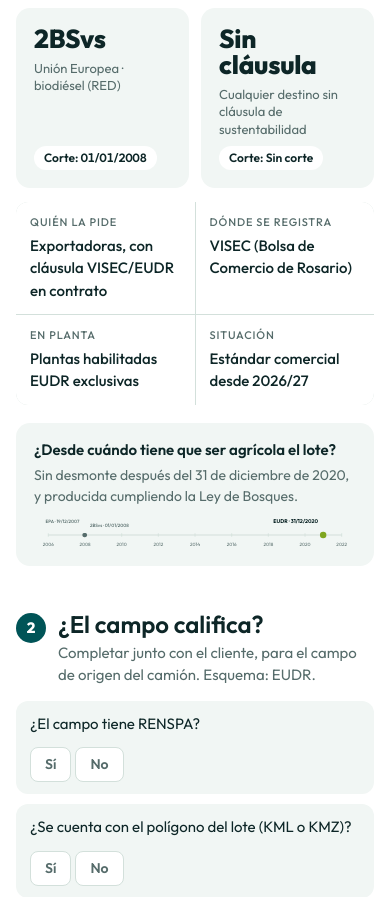
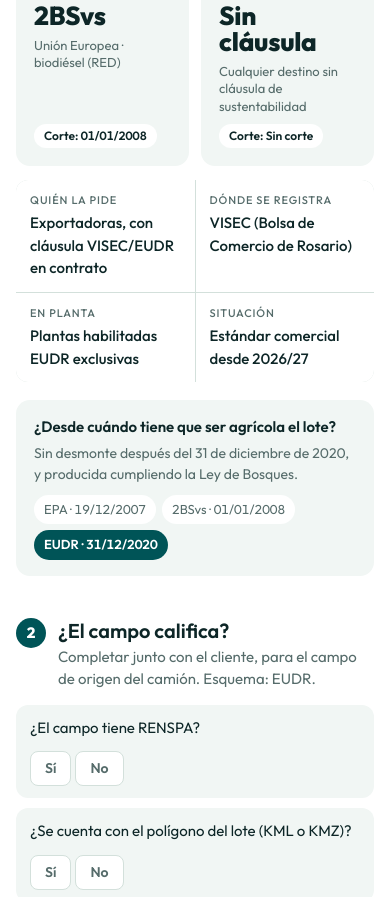
Before and after one commit to serafin2023/Sustentable, a website: page index.html in a window 390 px wide. Shown: the part 872-1769 px from the top of the page. Drawn offline with Linux system fonts and the light colour scheme.

Commit message:
Add files via upload

```diff
--- a/index.html
+++ b/index.html
@@ -1,4 +1,8 @@
-<!doctype html><html lang="es"><head><meta charset="utf-8"><meta name="viewport" content="width=device-width,initial-scale=1,viewport-fit=cover"><title>Programa de Soja Sustentable</title><meta name="description" content="Guía interactiva del programa de sustentabilidad y trazabilidad de soja: esquemas comerciales (EUDR, EPA, 2BSvs, sin cláusula), calificación de lotes y recorridos logísticos."><meta property="og:title" content="Programa de Soja Sustentable"><meta property="og:description" content="Guía interactiva del programa de sustentabilidad y trazabilidad de soja: esquemas comerciales (EUDR, EPA, 2BSvs, sin cláusula), calificación de lotes y recorridos logísticos."><meta name="claude:viewport-fit-sides" content="cover"><link rel="preconnect" href="https://fonts.googleapis.com"><link rel="stylesheet" href="https://fonts.googleapis.com/css2?family=Outfit:wght@300;400;500;600;700;800&display=swap"><style>:root{color-scheme:light;box-sizing:border-box;padding-top:env(safe-area-inset-top,0px);padding-bottom:env(safe-area-inset-bottom,0px)}html{scroll-padding-top:env(safe-area-inset-top,0px)}body{margin:0;padding:0;font:14px -apple-system,BlinkMacSystemFont,sans-serif;background:#fff;color:#000}img{max-width:100%}[hidden]:not([hidden=until-found i]){display:none!important}</style></head><body>
+<!doctype html><html><head><meta charset=utf8><meta name=viewport content="width=device-width,initial-scale=1,viewport-fit=cover"><style>:root{color-scheme:light;box-sizing:border-box;padding-top:env(safe-area-inset-top,0px);padding-bottom:env(safe-area-inset-bottom,0px)}html{scroll-padding-top:env(safe-area-inset-top,0px)}body{margin:0;padding:0;font:14px -apple-system,BlinkMacSystemFont,sans-serif;background:#fff;color:#000}img{max-width:100%}[hidden]:not([hidden=until-found i]){display:none!important}</style></head><body>
+<title>Programa de Soja Sustentable</title>
+<meta name="claude:viewport-fit-sides" content="cover">
+<link rel="preconnect" href="https://fonts.googleapis.com">
+<link rel="stylesheet" href="https://fonts.googleapis.com/css2?family=Outfit:wght@300;400;500;600;700;800&display=swap">
 <style>
 /* Layout: una sola columna de "hoja de ruta" — elegís mercado, elegís camino, el camión recorre y debajo aparecen las paradas con quién hace qué. */
 :root{
@@ -39,7 +43,9 @@ p{margin:0}
 :root[data-theme="dark"] .logo-dark{display:block}
 
 header.top{display:flex;align-items:center;justify-content:space-between;gap:16px;padding-block:20px 0;flex-wrap:wrap}
-header.top img{height:36px;width:auto}
+header.top{padding-top:28px!important}
+header.top img{height:72px;width:auto;max-width:100%}
+@media (max-width:560px){header.top img{height:56px}}
 .tag{font-size:12px;letter-spacing:.08em;text-transform:uppercase;color:var(--muted);font-weight:500}
 
 .hero{display:grid;gap:14px;padding-top:8px}
@@ -77,6 +83,13 @@ header.top img{height:36px;width:auto}
 .cutline h3{font-size:15px;font-weight:600;margin-bottom:4px}
 .cutline p{font-size:14px;color:var(--muted)}
 .cutsvg{width:100%;height:auto;display:block;margin-top:8px}
+.cutlist{display:none}
+.cutlist span{font-size:13px;padding:5px 10px;border-radius:999px;background:var(--bg);color:var(--muted);font-variant-numeric:tabular-nums}
+.cutlist span.on{background:var(--teal);color:#fff;font-weight:600}
+@media (max-width:560px){.cutsvg{display:none}.cutlist{display:flex;flex-wrap:wrap;gap:6px;margin-top:10px}
+.toggle{display:grid!important;grid-template-columns:1fr 1fr;width:100%;border-radius:14px!important}.toggle button{text-align:center!important;padding:10px 8px!important;border-radius:10px!important;font-size:14px!important}
+.roadbox svg{min-width:0!important}
+.hero h1{font-size:30px}.step-label h2{font-size:20px}.stop{padding:14px}.verdict .big{font-size:22px}}
 
 /* Ruta */
 .toggle{display:inline-flex;background:var(--surface);border-radius:999px;padding:4px;gap:4px;flex-wrap:wrap}
@@ -180,6 +193,7 @@ header.top img{height:36px;width:auto}
       <h3>¿Desde cuándo tiene que ser agrícola el lote?</h3>
       <p id="cutText"></p>
       <svg class="cutsvg" id="cutsvg" viewBox="0 0 900 96" role="img" aria-label="Fechas de corte de cada esquema"></svg>
+      <div class="cutlist" id="cutlist"></div>
     </div>
   </section>
 
@@ -374,6 +388,7 @@ function renderFicha(){
     s+=`<text x="${up?cx+14:cx-14}" y="${ty}" text-anchor="${up?'start':'end'}" font-size="${on?15:13}" font-weight="${on?700:500}" fill="${on?'var(--ink)':'var(--muted)'}" font-family="Outfit,sans-serif">${n} · ${d}</text>`;});
   if(cur==='comun') s+=`<text x="450" y="22" text-anchor="middle" font-size="14" font-weight="600" fill="var(--ink)" font-family="Outfit,sans-serif">Soja sin cláusula: sin fecha de corte</text>`;
   $('cutsvg').innerHTML=s;
+  $('cutlist').innerHTML=pts.map(([k,n,d])=>`<span class="${k===cur?'on':''}">${n} · ${d}</span>`).join('')+(cur==='comun'?'<span class="on">Sin cláusula · sin fecha de corte</span>':'');
 }
 function renderCheck(){
   const m=M[cur],d=m[view];
@@ -387,7 +402,9 @@ function renderCheck(){
   else{v.className='verdict';v.innerHTML=`<div class="big">${d.ok}</div><div class="note">${d.okNote}</div>`;}
 }
 function renderRoad(){
-  const viaPlant=route==='plant',X={campo:110,planta:450,puerto:790};
+  const narrow=matchMedia('(max-width:560px)').matches;
+  $('road').setAttribute('viewBox',narrow?'0 0 400 190':'0 0 900 190');
+  const viaPlant=route==='plant',X=narrow?{campo:60,planta:200,puerto:340}:{campo:110,planta:450,puerto:790};
   const icon=(cx,kind,on)=>{const c=on?'var(--teal)':'var(--line)',f=on?'var(--bg)':'var(--surface)';
     let g=`<circle cx="${cx}" cy="70" r="34" fill="${f}" stroke="${c}" stroke-width="3"/>`;
     if(kind==='campo') g+=`<g stroke="var(--hi)" stroke-width="3" stroke-linecap="round" fill="none"><path d="M${cx-16} 86 Q${cx-16} 64 ${cx-4} 56"/><path d="M${cx} 86 V52"/><path d="M${cx+16} 86 Q${cx+16} 64 ${cx+4} 56"/></g><g fill="var(--hi)"><ellipse cx="${cx-8}" cy="62" rx="5" ry="3"/><ellipse cx="${cx+8}" cy="62" rx="5" ry="3"/><ellipse cx="${cx}" cy="50" rx="3" ry="5"/></g>`;
@@ -424,6 +441,8 @@ $('v-com').addEventListener('click',()=>setView('com'));
 $('v-pla').addEventListener('click',()=>setView('pla'));
 function renderAll(){renderView();renderMarkets();renderFicha();renderCheck();renderRoad();renderStops();}
 renderAll();
+let _nw=matchMedia('(max-width:560px)').matches;
+addEventListener('resize',()=>{const n=matchMedia('(max-width:560px)').matches;if(n!==_nw){_nw=n;renderRoad();}});
 </script>
 
 </body></html>
```
